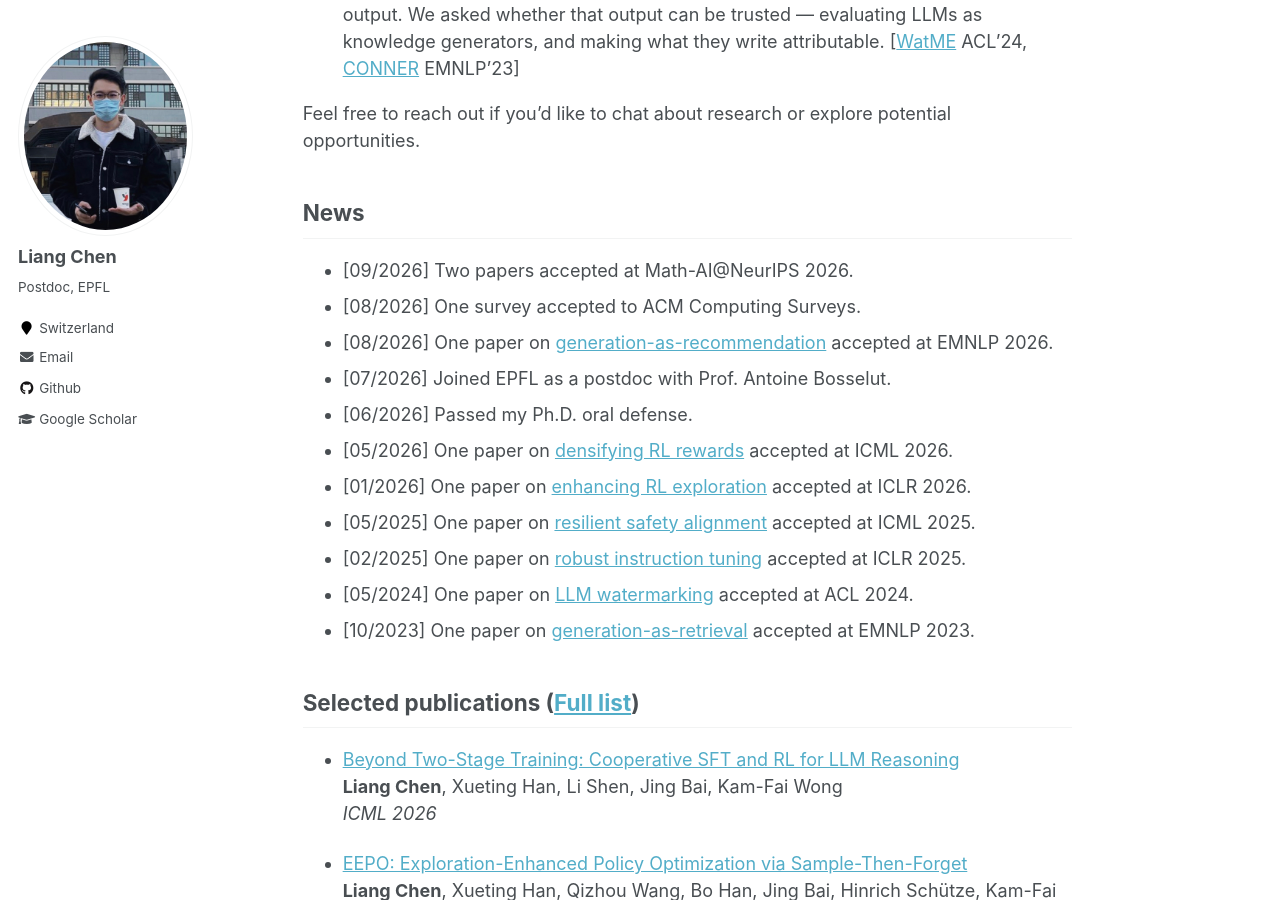
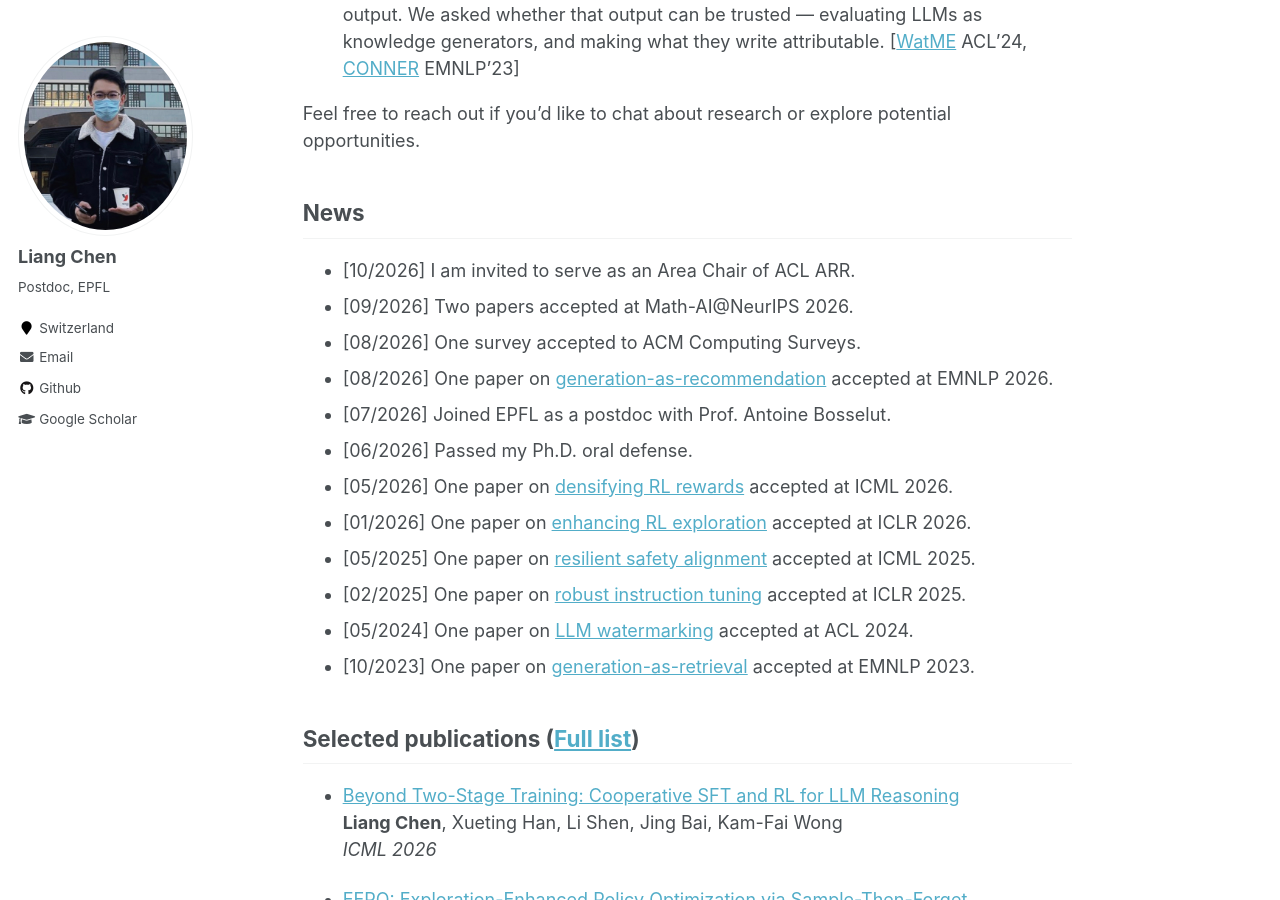
Before and after one commit to ChanLiang/ChanLiang.github.io, a Jekyll site: the page built from _pages/about.md, in a window 1280 px wide and 900 px high, scrolled down 691 px. Built offline with Jekyll 4.4.1, drawn with Linux system fonts in a browser that asks for light colours; some of the changed text lies outside the part shown.

Commit message:
Update about.md

```diff
--- a/_pages/about.md
+++ b/_pages/about.md
@@ -27,6 +27,7 @@ Feel free to reach out if you’d like to chat about research or explore potenti
 
 ## News
 
+* [10/2026] I am invited to serve as an Area Chair of ACL ARR.
 * [09/2026] Two papers accepted at Math-AI@NeurIPS 2026.
 * [08/2026] One survey accepted to ACM Computing Surveys.
 * [08/2026] One paper on [generation-as-recommendation](https://arxiv.org/pdf/2606.13610) accepted at EMNLP 2026.
@@ -110,6 +111,8 @@ Teaching assistant at CUHK:
 
 ## Community service
 
+- Area Chair for ACL ARR.
+
 - Program Committee for AAAI 2027.
 
 - Reviewer for ICML, ICLR, NeurIPS, TMLR, AISTATS, ACL, EMNLP, and NAACL.
```
